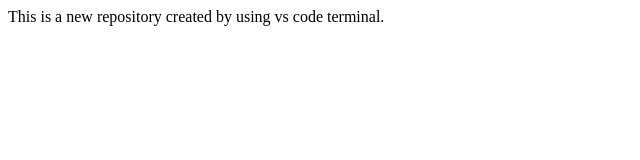
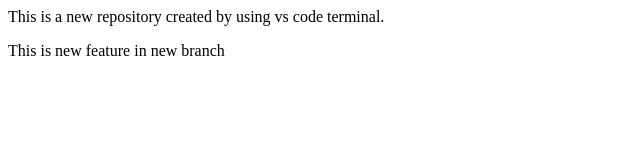
Before and after one commit to KaushikMaslekar/LocalRepo, a plain HTML site: page index.html in a window 1280 px wide. Shown: the whole page, without its empty margins (0-640 px from the left). Drawn offline with Linux system fonts and the light colour scheme.

Commit message:
adding a feature

```diff
--- a/index.html
+++ b/index.html
@@ -1 +1,2 @@
 <p> This is a new repository created by using vs code terminal.</p>
+<p> This is new feature in new branch</p>
```
